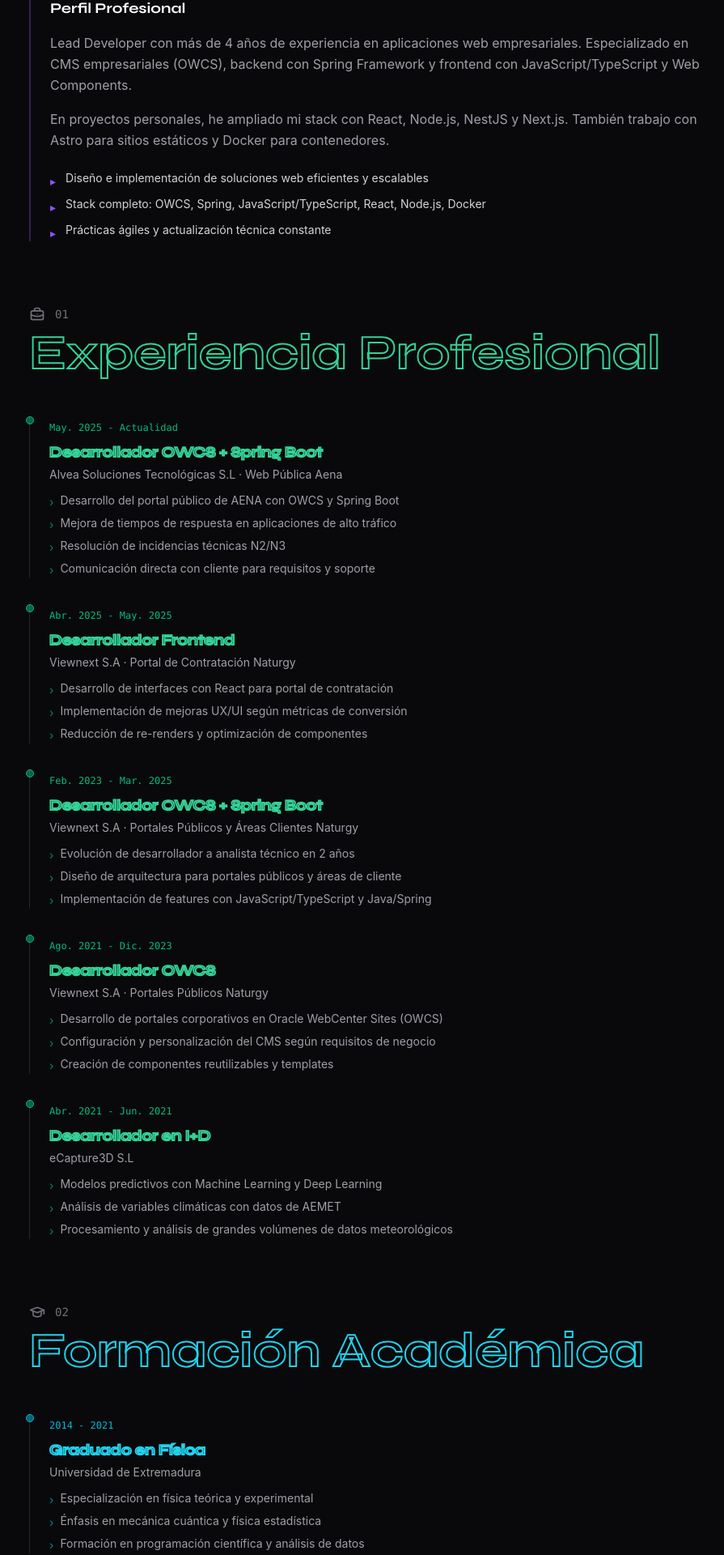
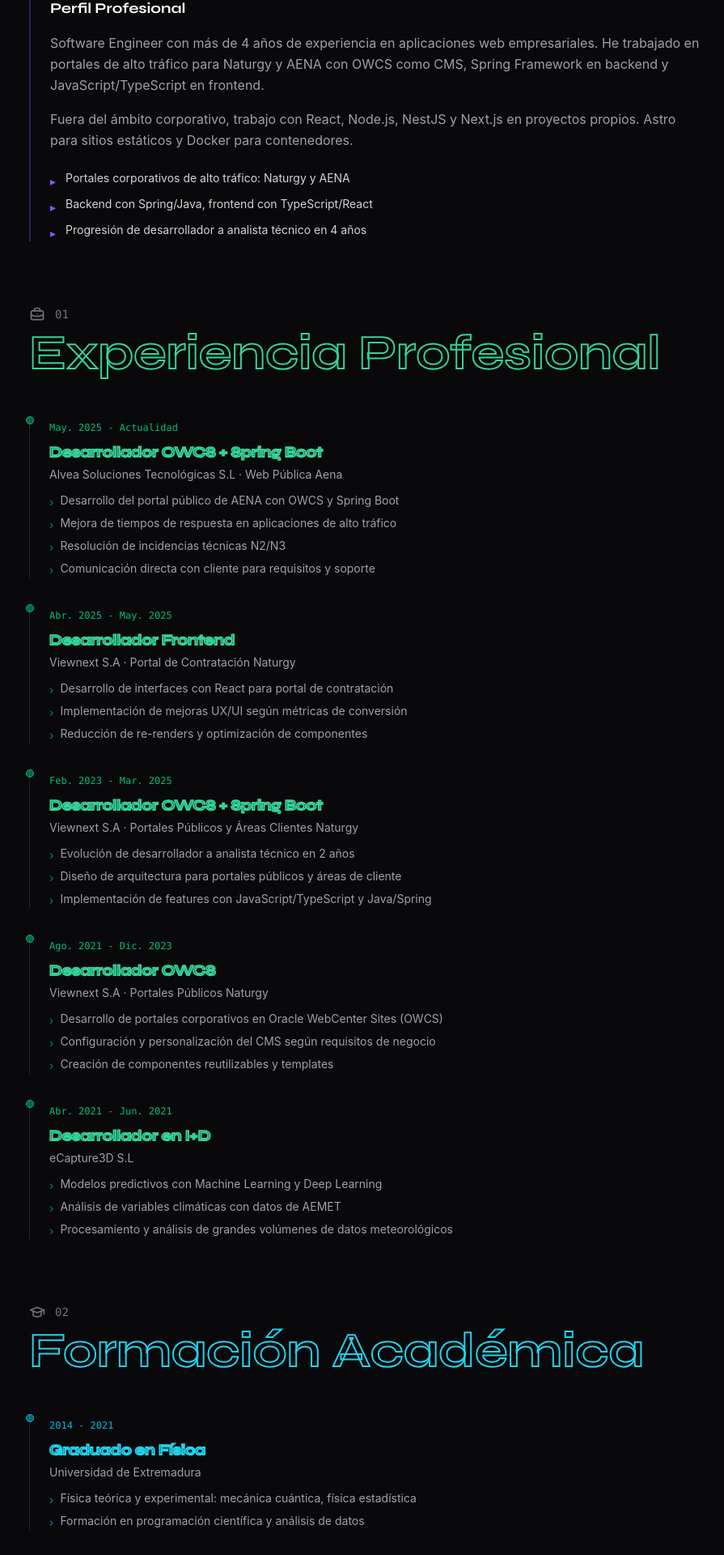
Before and after one commit to veriel-dev/web-minimalista, a React (Vite) app: page /curriculum-vitae in a window 1280 px wide. Shown: the part 520-2440 px from the top of the page at 81% size, without its empty margins (188-1083 px from the left). Built offline with nearby package versions, Linux system fonts and the light colour scheme.

Commit message:
refactor: replace full-stack branding with software engineer identity

```diff
--- a/src/components/home/ContactSection.tsx
+++ b/src/components/home/ContactSection.tsx
@@ -67,7 +67,7 @@ export function ContactSection({
 
       {/* Availability note */}
       <p className="text-zinc-400 text-[10px] sm:text-xs md:text-sm mt-8 sm:mt-12 md:mt-16">
-        Disponible para proyectos freelance y oportunidades full-time
+        Abierto a colaborar en proyectos que necesiten ingeniería sólida
       </p>
     </div>
   );
--- a/src/components/ui/Footer.tsx
+++ b/src/components/ui/Footer.tsx
@@ -60,7 +60,7 @@ export function Footer({ variant = 'full', showSocial = true, className }: Foote
               <span className="font-syne font-bold text-xl text-white">VERIEL</span>
             </Link>
             <p className="text-sm text-zinc-400 max-w-xs">
-              Full Stack Developer apasionado por crear experiencias web únicas y funcionales.
+              Software Engineer — TypeScript, Java, Spring, React.
             </p>
           </div>
 
--- a/src/data/pages/cv.outline.ts
+++ b/src/data/pages/cv.outline.ts
@@ -66,8 +66,8 @@ export interface CVData {
 export const cvData: CVData = {
   metadata: {
     title: 'Veriel Dev | Curriculum Vitae',
-    description: 'Curriculum Vitae del desarrollador full stack Veriel.dev',
-    keywords: 'desarrollador full stack, desarrollo web, frontend, backend, cv, bases de datos',
+    description: 'Curriculum Vitae de Veriel.dev — Software Engineer',
+    keywords: 'software engineer, desarrollo web, frontend, backend, cv, bases de datos',
   },
   header: {
     name: 'Víctor Manuel Ordiales García',
@@ -82,13 +82,13 @@ export const cvData: CVData = {
   summary: {
     title: 'Perfil Profesional',
     paragraphs: [
-      'Lead Developer con más de 4 años de experiencia en aplicaciones web empresariales. Especializado en CMS empresariales (OWCS), backend con Spring Framework y frontend con JavaScript/TypeScript y Web Components.',
-      'En proyectos personales, he ampliado mi stack con React, Node.js, NestJS y Next.js. También trabajo con Astro para sitios estáticos y Docker para contenedores.',
+      'Software Engineer con más de 4 años de experiencia en aplicaciones web empresariales. He trabajado en portales de alto tráfico para Naturgy y AENA con OWCS como CMS, Spring Framework en backend y JavaScript/TypeScript en frontend.',
+      'Fuera del ámbito corporativo, trabajo con React, Node.js, NestJS y Next.js en proyectos propios. Astro para sitios estáticos y Docker para contenedores.',
     ],
     highlights: [
-      'Diseño e implementación de soluciones web eficientes y escalables',
-      'Stack completo: OWCS, Spring, JavaScript/TypeScript, React, Node.js, Docker',
-      'Prácticas ágiles y actualización técnica constante',
+      'Portales corporativos de alto tráfico: Naturgy y AENA',
+      'Backend con Spring/Java, frontend con TypeScript/React',
+      'Progresión de desarrollador a analista técnico en 4 años',
     ],
   },
   experience: [
@@ -154,8 +154,7 @@ export const cvData: CVData = {
       institution: 'Universidad de Extremadura',
       period: '2014 - 2021',
       highlights: [
-        'Especialización en física teórica y experimental',
-        'Énfasis en mecánica cuántica y física estadística',
+        'Física teórica y experimental: mecánica cuántica, física estadística',
         'Formación en programación científica y análisis de datos',
       ],
     },
@@ -180,22 +179,22 @@ export const cvData: CVData = {
       skills: ['Node.js & Express.js & Nest.js', 'Spring Boot & Java', 'Golang (Go)'],
     },
     {
-      title: 'Database & Infrastructure',
+      title: 'Bases de datos e infraestructura',
       icon: IconDatabase,
       skills: [
         'MySQL & PostgreSQL & Oracle',
         'MongoDB & Redis',
-        'ORM & ODM',
-        'Docker & Container Orchestration',
+        'Hibernate, Prisma, Drizzle, Mongoose',
+        'Docker & Kubernetes',
       ],
     },
     {
-      title: 'Development Tools',
+      title: 'Herramientas de desarrollo',
       icon: IconTool,
       skills: [
         'Git & GitHub',
         'CI/CD (Jenkins, GitHub Actions)',
-        'Agile Methodologies (Scrum, Kanban)',
+        'Metodologías ágiles (Scrum, Kanban)',
         'Testing (Jest, Mocha, Chai)',
       ],
     },
@@ -206,15 +205,15 @@ export const cvData: CVData = {
   ],
   achievements: [
     {
-      text: 'Desarrollo Oracle Web Center Sites en proyectos estratégicos para grandes corporaciones (Naturgy, AENA) utilizando tecnologías como React, Spring, JavaScript y CMS empresariales',
+      text: 'Desarrollo con Oracle WebCenter Sites y Spring en portales estratégicos para Naturgy y AENA',
     },
     {
       text: 'Progresión técnica acelerada desde desarrollador junior hasta analista técnico en 4 años',
     },
-    { text: 'Soporte técnico especializado N2/N3 resolviendo incidencias críticas y complejas' },
+    { text: 'Soporte técnico N2/N3 en entornos de producción de alto tráfico' },
     { text: 'Gestión integral de proyectos desde análisis de requisitos hasta implementación' },
     {
-      text: 'Versatilidad tecnológica en ecosistemas frontend (React, jQuery, JSP) y backend (Spring)',
+      text: 'Comunicación directa con cliente en toma de requisitos y soporte técnico',
     },
   ],
 };
--- a/src/data/pages/home.outline.ts
+++ b/src/data/pages/home.outline.ts
@@ -46,7 +46,7 @@ export const homeOutlineData = {
     name: 'Veriel.Dev',
     title: 'Lead',
     titleHighlight: 'Developer',
-    subtitle: 'Del código a la experiencia: Construyendo soluciones que importan',
+    subtitle: 'Ingeniería de software para entornos empresariales y productos web',
     ctaPrimary: { label: 'Ver Proyectos', href: '/projects' },
     ctaSecondary: { label: 'Contactar', href: '#contact' },
   },
@@ -54,8 +54,8 @@ export const homeOutlineData = {
   about: {
     title: 'SOBRE MÍ',
     paragraphs: [
-      'Desarrollador Full Stack con 4+ años de experiencia en aplicaciones web empresariales.',
-      'Dominio de TypeScript, Node.js, Java y Spring Framework. Especializado en arquitectura de sistemas escalables y bien estructurados.',
+      'Software Engineer con 4+ años de experiencia construyendo aplicaciones web empresariales.',
+      'TypeScript y Java como lenguajes principales. Enfocado en arquitectura de sistemas que escalan y se mantienen bien.',
     ],
     stats: [
       { value: '4+', label: 'Años de experiencia', color: 'violet' as OutlineColor },
@@ -126,7 +126,7 @@ export const homeOutlineData = {
       // Frontend
       { name: 'React', type: 'Frontend Library', color: 'violet' as OutlineColor },
       { name: 'Astro', type: 'Frontend Framework', color: 'violet' as OutlineColor },
-      { name: 'Next.js', type: 'Full Stack Framework', color: 'white' as OutlineColor },
+      { name: 'Next.js', type: 'React Framework', color: 'white' as OutlineColor },
       { name: 'HTML/CSS', type: 'Web Standards', color: 'cyan' as OutlineColor },
       { name: 'Tailwind', type: 'CSS Framework', color: 'cyan' as OutlineColor },
       { name: 'Vite', type: 'Build Tool', color: 'amber' as OutlineColor },
--- a/src/data/pages/projects.outline.ts
+++ b/src/data/pages/projects.outline.ts
@@ -33,7 +33,7 @@ export const projectsOutlineData = {
     title: 'PROYECTOS',
     subtitle: 'Código que cuenta historias',
     description:
-      'Cada proyecto es un desafío resuelto, una idea materializada. Explora mi portfolio de soluciones full-stack.',
+      'Cada proyecto es un desafío resuelto, una idea materializada. Explora lo que he construido.',
   },
   stats: [
     { value: '14+', label: 'Proyectos', color: 'violet' as OutlineColor },
--- a/src/screens/HomePageOutline.tsx
+++ b/src/screens/HomePageOutline.tsx
@@ -16,19 +16,19 @@ export default function HomePageOutline() {
   return (
     <>
       <Helmet>
-        <title>Veriel.dev | Full Stack Developer</title>
+        <title>Veriel.dev | Lead Developer</title>
         <meta
           name="description"
-          content="Portfolio de Víctor Ordiales - Full Stack Developer. Desarrollo web con React, TypeScript, Node.js y más."
+          content="Portfolio de Víctor Ordiales — Software Engineer. Desarrollo web empresarial con React, TypeScript, Spring y más."
         />
         <meta
           name="keywords"
-          content="desarrollador web, full stack, react, typescript, node.js, portfolio"
+          content="software engineer, desarrollo web, react, typescript, spring, portfolio"
         />
-        <meta property="og:title" content="Veriel.dev | Full Stack Developer" />
+        <meta property="og:title" content="Veriel.dev | Lead Developer" />
         <meta
           property="og:description"
-          content="Del código a la experiencia: Construyendo soluciones que importan"
+          content="Ingeniería de software para entornos empresariales y productos web"
         />
         <meta property="og:type" content="website" />
         <meta property="og:url" content="https://veriel.dev" />
--- a/src/screens/ProjectsPageOutline.tsx
+++ b/src/screens/ProjectsPageOutline.tsx
@@ -23,7 +23,7 @@ export default function ProjectsPageOutline() {
         <title>Proyectos | Veriel.dev</title>
         <meta
           name="description"
-          content="Portfolio de proyectos de desarrollo web: aplicaciones full-stack, juegos, herramientas y experimentos con React, TypeScript, Node.js y más."
+          content="Portfolio de proyectos de desarrollo web: aplicaciones, juegos, herramientas y experimentos con React, TypeScript, Node.js y más."
         />
         <meta
           name="keywords"
```
Also changed, not shown: 1 other file (tests, documents, lock files or other folders).
